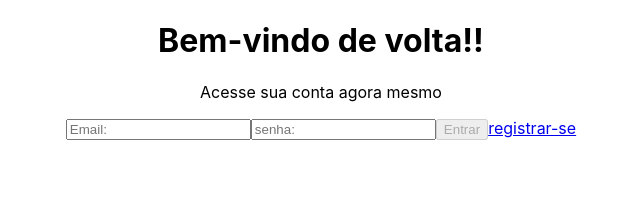
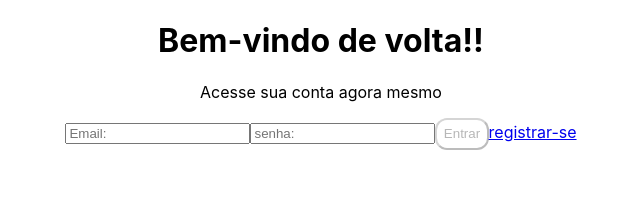
Before and after one commit to unamednada/agenda-mobile, a React (Create React App) app: page / in a window 1280 px wide. Shown: the top 208 px of the page, without its empty margins (319-959 px from the left). Built offline with nearby package versions, Linux system fonts and the light colour scheme.

Commit message:
feat: adiciona estilo ao botão

```diff
--- a/src/components/Button/Button.css
+++ b/src/components/Button/Button.css
@@ -0,0 +1,5 @@
+button {
+  padding: 0.5%;
+  background-color: white;
+  border-radius: 12px;
+}
--- a/src/components/Button/Button.jsx
+++ b/src/components/Button/Button.jsx
@@ -1,4 +1,5 @@
 import React from 'react';
+import './Button.css';
 
 export default function Button({ text, onClick, disabled }) {
   return (
```
